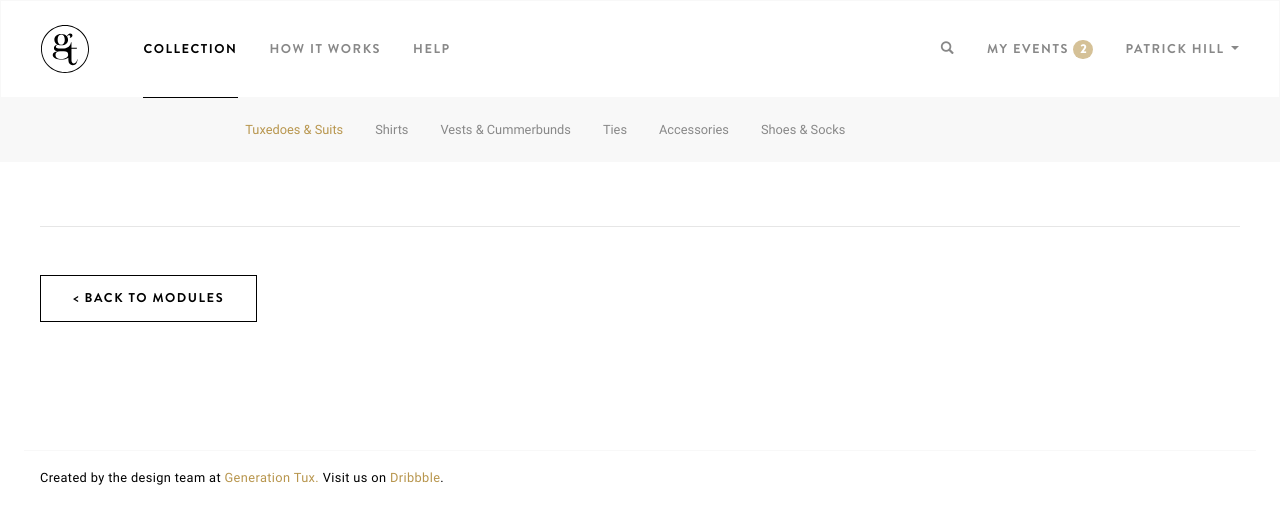
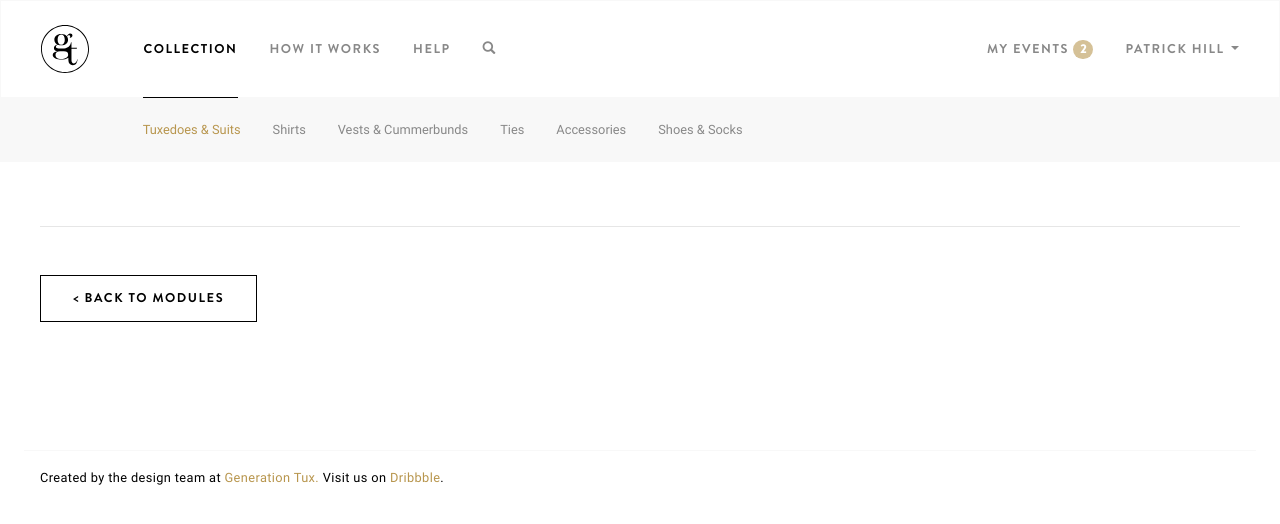
Before and after one commit to generationtux/styleguide, a Jekyll site: the page built from _modules/01-d-navbar-columns-submenu.html, in a window 1280 px wide. Shown: the top 524 px of the page. Built offline with Jekyll 4.4.1, drawn with Linux system fonts in a browser that asks for light colours.

Commit message:
moves search to main nav. aligns subnav to main

```diff
--- a/_modules/01-c-navbar-columns.html
+++ b/_modules/01-c-navbar-columns.html
@@ -37,7 +37,6 @@
 
         <div class="col-sm-10 col-md-4 col-md-push-6 col-lg-4 col-lg-push-7">
           <ul class="nav navbar-nav navbar-right">
-          	<li><a href="#" class="uppercase h6"><span class="glyphicon glyphicon-search"></span></a></li>
             <li class="dropdown">
               <a href="#" class="dropdown-toggle h6 uppercase" data-toggle="dropdown" role="button" aria-haspopup="true" aria-expanded="false">My Events <span class="badge">2</span> </a>
               <ul class="dropdown-menu">
@@ -64,6 +63,7 @@
             <li class="active"><a href="#" class="uppercase h6">Collection <span class="sr-only">(current)</span></a></li>
             <li><a href="#" class="uppercase h6">How It Works</a></li>
             <li><a href="#" class="uppercase h6">Help</a></li>
+            <li><a href="#" class="uppercase h6"><span class="glyphicon glyphicon-search"></span></a></li>
           </ul>
         </div><!-- /col -->
 
--- a/_modules/01-d-navbar-columns-submenu.html
+++ b/_modules/01-d-navbar-columns-submenu.html
@@ -33,7 +33,6 @@
 
         <div class="col-sm-10 col-md-4 col-md-push-6 col-lg-4 col-lg-push-7">
           <ul class="nav navbar-nav navbar-right">
-          	<li><a href="#" class="uppercase h6"><span class="glyphicon glyphicon-search"></span></a></li>
             <li class="dropdown">
               <a href="#" class="dropdown-toggle h6 uppercase" data-toggle="dropdown" role="button" aria-haspopup="true" aria-expanded="false">My Events <span class="badge">2</span> </a>
               <ul class="dropdown-menu">
@@ -60,6 +59,7 @@
             <li class="active"><a href="#" class="uppercase h6">Collection <span class="sr-only">(current)</span></a></li>
             <li><a href="#" class="uppercase h6">How It Works</a></li>
             <li><a href="#" class="uppercase h6">Help</a></li>
+            <li><a href="#" class="uppercase h6"><span class="glyphicon glyphicon-search"></span></a></li>
           </ul>
         </div><!-- /col -->
 
@@ -86,7 +86,7 @@
 
       <div class="row">
 
-        <div class="col-sm-11 col-sm-offset-1 col-md-10 col-md-offset-2">
+        <div class="col-sm-12 col-md-10 col-md-offset-2 col-lg-11 col-lg-offset-1">
           <ul class="nav navbar-nav">
             <li class="active"><a href="#" class="small">Tuxedoes & Suits</a></li>
             <li><a href="#" class="small">Shirts</a></li>
```
